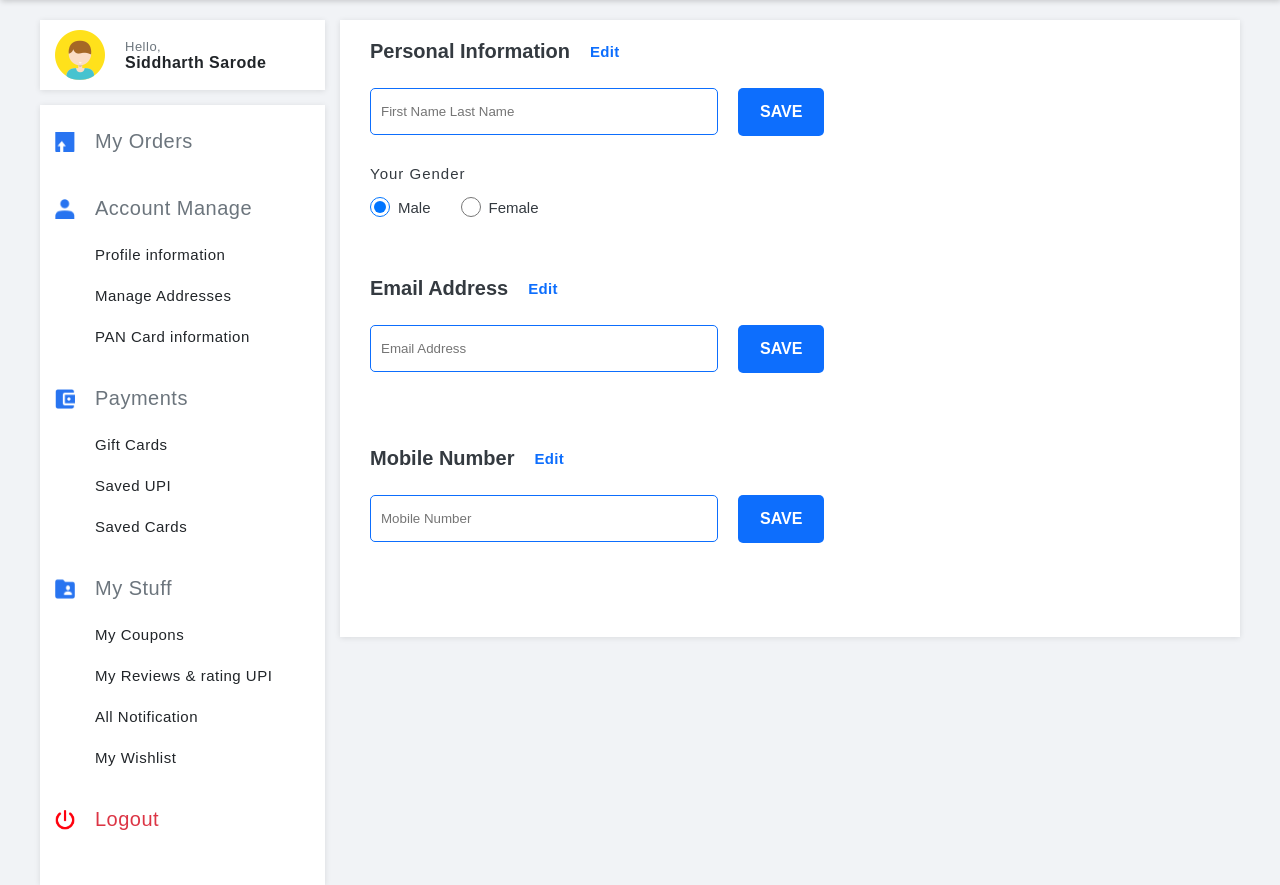
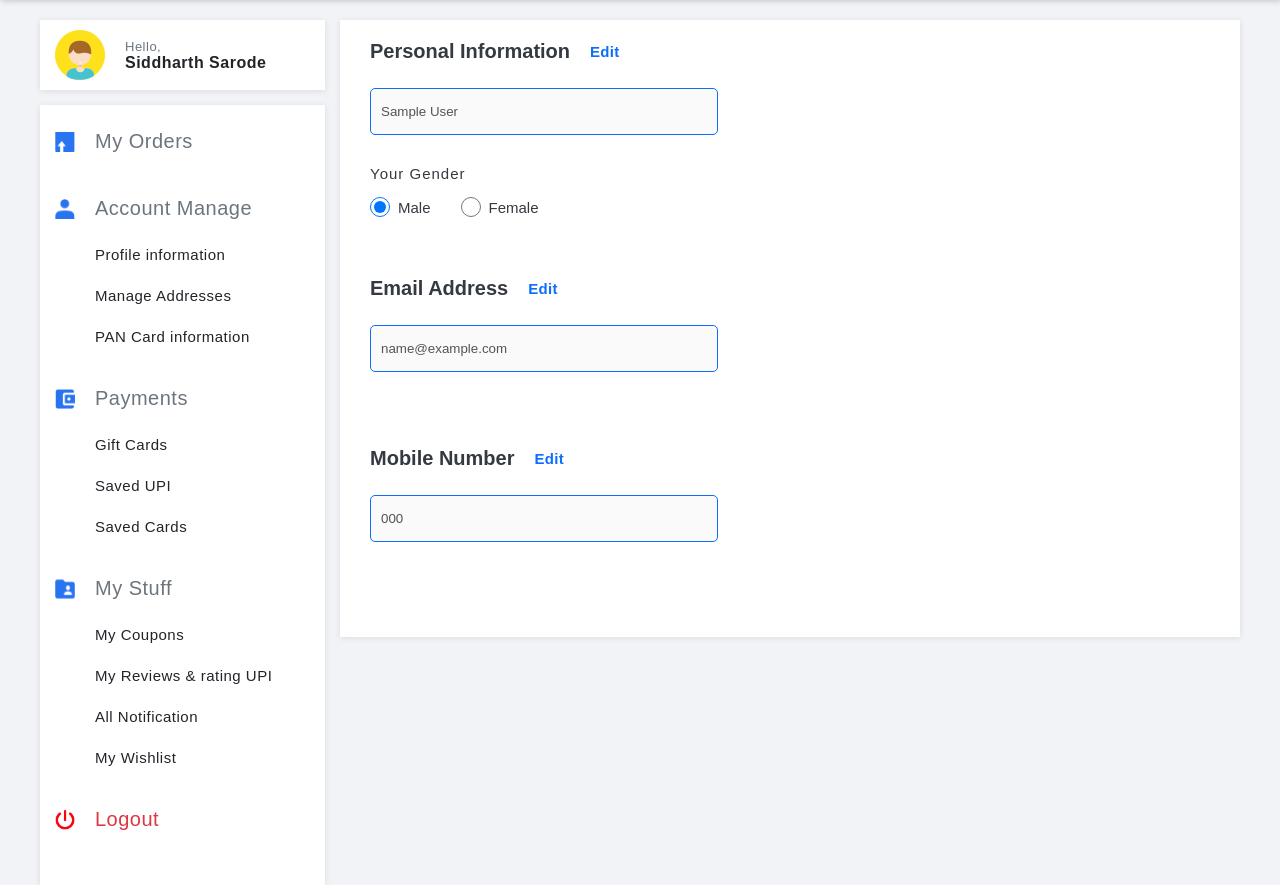
Before and after one commit to siddharthsarode/service-provider, a PHP site: page /_userDashboard.php in a window 1280 px wide. Shown: the part 110-995 px from the top of the page. Run offline with PHP 8.4, Linux system fonts and the light colour scheme; the visitor is signed in with stand-in values (Sample User, id 1); tables that the repository leaves empty or names only in its code hold one stand-in row (values such as "Sample post").

Commit message:
user profile editing operation be done by siddharth

```diff
--- a/_userDashboard.php
+++ b/_userDashboard.php
@@ -1,6 +1,7 @@
 <?php
 session_start();
 include_once "partials/_dbConnect.php";
+
 ?>
 
 <!DOCTYPE html>
@@ -74,12 +75,14 @@ include_once "partials/_dbConnect.php";
                     }
                 }
             } else {
-                echo "<script>alert('* Poor Network'); </script>";
+                echo "<script>alert('* Poor Network'); </>";
             }
             ?>
         </ul>
     </nav>
     <!-- Categories navbar bar End Here -->
+
+
 
     <!-- User's Dashboard start here -->
     <div class="user-dashboard pad-x" id="dashboard">
@@ -147,75 +150,32 @@ include_once "partials/_dbConnect.php";
                 </div>
             </div>
         </div>
+
+        <?php
+        // Fetch user data
+        $sql_query = "SELECT user_id, name, email, mobile_no, city FROM user WHERE email = ?";
+
+        $sql = $conn->prepare($sql_query);
+
+        $user_email = $_SESSION['userEmail'];
+
+        $sql->bind_param("s", $user_email);
+        $sql->execute();
+
+        $result = $sql->get_result();
+        if ($result->num_rows == 1) {
+            $row = $result->fetch_assoc();
+        }
+        ?>
         <div class="user-content">
             <div class="user-container shadow op-padding">
-                <div class="profile-info">
-                    <div class="info-box lg-pad-b">
-                        <div class="top-section">
-                            <h2 class="heading">Personal Information</h2>
-                            <span class="edit-btn">Edit</span>
-                        </div>
-                        <form action="<?php echo $_SERVER['PHP_SELF']; ?>" method="POST" class="dash-form">
-                            <div class="dash-form-group">
-                                <div class="form-element">
-                                    <input class="form-input" type="text" name="user-name" id="user-name"
-                                        placeholder="First Name Last Name" required />
-                                </div>
-                                <input type="submit" name="save_name" class="button save-btn" value="SAVE">
-                            </div>
-                            <div class="form-element">
-                                <label class="form-label" for="user-name">Your Gender</label>
-                                <div class="radio-container">
-                                    <div class="radio-div">
-                                        <input type="radio" name="g" id="male" class="radio-btn" checked> <label
-                                            for="male" class="gender-label">Male</label>
-                                    </div>
-                                    <div class="radio-div">
-                                        <input type="radio" name="g" id="female" class="radio-btn"> <label for="female"
-                                            class="gender-label">Female</label>
-                                    </div>
-                                </div>
-                            </div>
-                        </form>
-                    </div>
-                    <!-- Edit Email -->
-                    <div class="info-box lg-pad-b" id="email-address">
-                        <div class="top-section">
-                            <h2 class="heading">Email Address</h2>
-                            <span class="edit-btn">Edit</span>
-                        </div>
-                        <form action="<?php echo $_SERVER['PHP_SELF']; ?>" method="POST" class="dash-form">
-                            <div class="dash-form-group">
-                                <div class="form-element">
-                                    <input class="form-input" type="email" name="user-email" id="user-email"
-                                        placeholder="Email Address" required />
-                                </div>
-                                <input type="submit" name="save_email" class="button save-btn" value="SAVE">
-                            </div>
-                        </form>
-                    </div>
-                    <!-- Edit Mobile Number -->
-                    <div class="info-box lg-pad-b" id="mobile-number">
-                        <div class="top-section">
-                            <h2 class="heading">Mobile Number</h2>
-                            <span class="edit-btn">Edit</span>
-                        </div>
-                        <form action="<?php echo $_SERVER['PHP_SELF']; ?>" method="POST" class="dash-form">
-                            <div class="dash-form-group">
-                                <div class="form-element">
-                                    <input class="form-input" type="number" name="user-mobile" id="user-mobile"
-                                        placeholder="Mobile Number" required />
-                                </div>
-                                <input type="submit" name="save_number" class="button save-btn" value="SAVE">
-                            </div>
-                        </form>
-                    </div>
-                </div>
+                <?php include_once "userDashboard/_manageProfile.php"; ?>
             </div>
         </div>
     </div>
     <!-- User's Dashboard End here -->
     <script src="js/app.js"></script>
+    <script src="js/userDashboard.js"></script>
 </body>
 
 </html>
--- a/css/style.css
+++ b/css/style.css
@@ -1216,6 +1216,18 @@ User's Dashboard Start Here
     letter-spacing: .3px;
     color: var(--blue);
     cursor: pointer;
+    user-select: none;
+}
+
+/* cursor changing on input when edit btn clicked Javascript dynamic class = input-display*/
+.user-container .profile-info .info-box .dash-form input {
+    cursor: no-drop;
+}
+
+/* Javascript dynamic class added */
+.user-container .profile-info .info-box .dash-form.input-display input {
+    pointer-events: painted;
+    cursor: text;
 }
 
 .user-container .profile-info .info-box .dash-form .dash-form-group {
@@ -1226,9 +1238,15 @@ User's Dashboard Start Here
 }
 
 .user-container .profile-info .info-box .dash-form .dash-form-group .save-btn {
+    display: none;
     padding: 1.3rem 2rem;
     background: var(--blue);
     color: #fff;
+}
+
+/* Javascript dynamic class added */
+.user-container .profile-info .info-box .dash-form .dash-form-group .save-btn.btn-active {
+    display: block;
 }
 
 .user-container .profile-info .info-box .dash-form .form-element {
@@ -1236,6 +1254,7 @@ User's Dashboard Start Here
 }
 
 .user-container .profile-info .info-box .dash-form .form-element .form-input {
+    /* text-transform: capitalize; */
     padding: 1.5rem 1rem;
 }
 
--- a/js/userDashboard.js
+++ b/js/userDashboard.js
@@ -0,0 +1,29 @@
+const editBtn = document.querySelectorAll('.edit-btn');
+
+editBtn.forEach((btn) => {
+    btn.addEventListener('click', () => {
+        const form = btn.parentElement.nextElementSibling;
+        const saveBtn = form.querySelector('.save-btn');
+        inputArray = Array.from(form.querySelectorAll('input'));
+        form.classList.toggle('input-display');
+
+        if (form.className == "dash-form input-display") {
+            inputArray.forEach((e) => {
+                e.removeAttribute('disabled');
+            });
+            btn.innerText = "Cancel";
+            console.log(saveBtn);
+            saveBtn.classList.toggle('btn-active');
+        } else {
+            btn.innerText = "Edit";
+            inputArray.forEach((e) => {
+                e.setAttribute('disabled', false);
+            });
+            saveBtn.classList.toggle('btn-active');
+        }
+
+
+    })
+})
+
+// console.log(editBtn);
--- /dev/null
+++ b/userDashboard/_manageProfile.php
@@ -0,0 +1,65 @@
+ <div class="profile-info">
+     <div class="info-box lg-pad-b">
+         <div class="top-section">
+             <h2 class="heading">Personal Information</h2>
+             <span class="edit-btn">Edit</span>
+         </div>
+         <form action="<?php echo $_SERVER['PHP_SELF']; ?>" method="POST" class="dash-form ">
+             <div class="dash-form-group">
+                 <div class="form-element">
+                     <input class="form-input" type="text" name="user-name" id="user-name"
+                         value="<?php if (isset($row['name'])) echo $row['name']; ?>" placeholder="Enter Full Name"
+                         disabled required />
+                 </div>
+                 <input type="submit" name="save_name" class="button save-btn" value="SAVE">
+             </div>
+             <div class="form-element">
+                 <label class="form-label" for="user-name">Your Gender</label>
+                 <div class="radio-container">
+                     <div class="radio-div">
+                         <input type="radio" name="g" id="male" class="radio-btn" checked> <label for="male"
+                             class="gender-label" disabled>Male</label>
+                     </div>
+                     <div class="radio-div">
+                         <input type="radio" name="g" id="female" class="radio-btn"> <label for="female"
+                             class="gender-label" disabled>Female</label>
+                     </div>
+                 </div>
+             </div>
+         </form>
+     </div>
+     <!-- Edit Email -->
+     <div class="info-box lg-pad-b" id="email-address">
+         <div class="top-section">
+             <h2 class="heading">Email Address</h2>
+             <span class="edit-btn">Edit</span>
+         </div>
+         <form action="<?php echo $_SERVER['PHP_SELF']; ?>" method="POST" class="dash-form ">
+             <div class="dash-form-group">
+                 <div class="form-element">
+                     <input class="form-input" type="email" name="user-email" id="user-email"
+                         value="<?php if (isset($row['email'])) echo $row['email']; ?>" placeholder="Email Address"
+                         disabled required />
+                 </div>
+                 <input type="submit" name="save_email" class="button save-btn" value="SAVE">
+             </div>
+         </form>
+     </div>
+     <!-- Edit Mobile Number -->
+     <div class="info-box lg-pad-b" id="mobile-number">
+         <div class="top-section">
+             <h2 class="heading">Mobile Number</h2>
+             <span class="edit-btn">Edit</span>
+         </div>
+         <form action="<?php echo $_SERVER['PHP_SELF']; ?>" method="POST" class="dash-form ">
+             <div class="dash-form-group">
+                 <div class="form-element">
+                     <input class="form-input" type="number" name="user-mobile" id="user-mobile"
+                         value="<?php if (isset($row['mobile_no'])) echo $row['mobile_no']; ?>"
+                         placeholder="Mobile Number" disabled required />
+                 </div>
+                 <input type="submit" name="save_number" class="button save-btn" value="SAVE">
+             </div>
+         </form>
+     </div>
+ </div>
```
